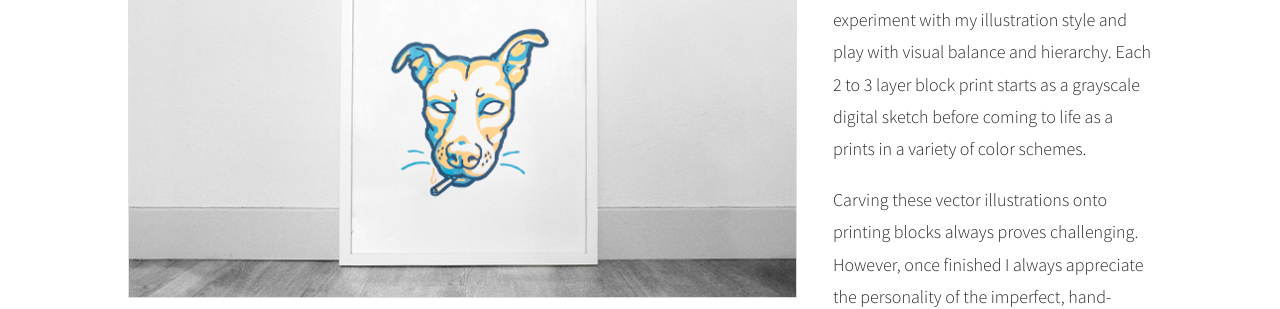
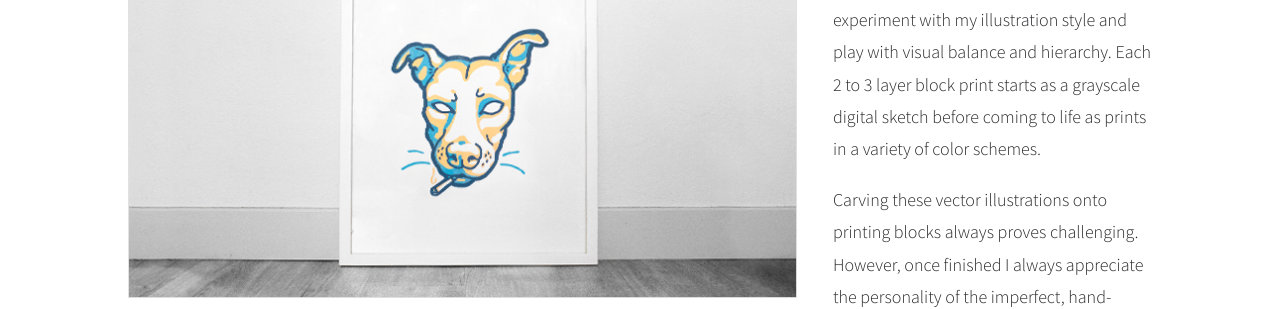
Before and after one commit to okay-cade/okay-cade.github.io, a Jekyll site: the page built from print.html, in a window 1280 px wide and 900 px high. Shown: the part 196-505 px from the top of the window. Built offline with Jekyll 4.4.1, drawn with Linux system fonts in a browser that asks for light colours; some of the changed text lies outside the part shown.

Commit message:
Update print.html

```diff
--- a/print.html
+++ b/print.html
@@ -13,7 +13,7 @@ layout: default
     </div>
     <div class="l-two-up__item">
       <h4>Pup Portraits</h4>
-      <p>As an on-going series, my canine friends have been a great opportunity to experiment with my illustration style and play with visual balance and hierarchy. Each 2 to 3 layer block print starts as a grayscale digital sketch before coming to life as a prints in a variety of color schemes.</p>
+      <p>As an on-going series, my canine friends have been a great opportunity to experiment with my illustration style and play with visual balance and hierarchy. Each 2 to 3 layer block print starts as a grayscale digital sketch before coming to life as prints in a variety of color schemes.</p>
       <p>Carving these vector illustrations onto printing blocks always proves challenging. However, once finished I always appreciate the personality of the imperfect, hand-made lines, and the combination of the new and traditional mediums.</p>
       <p>With my number of pup prints soon running into the thousands, I have had a lot of time to play with color schemes. Although I originally felt my small collection of red, yellow, blue, white, and black was limited, after a few rounds of mixing I’ve found that creating new colors within these constraints was half the fun!</p>
     </div>
```
